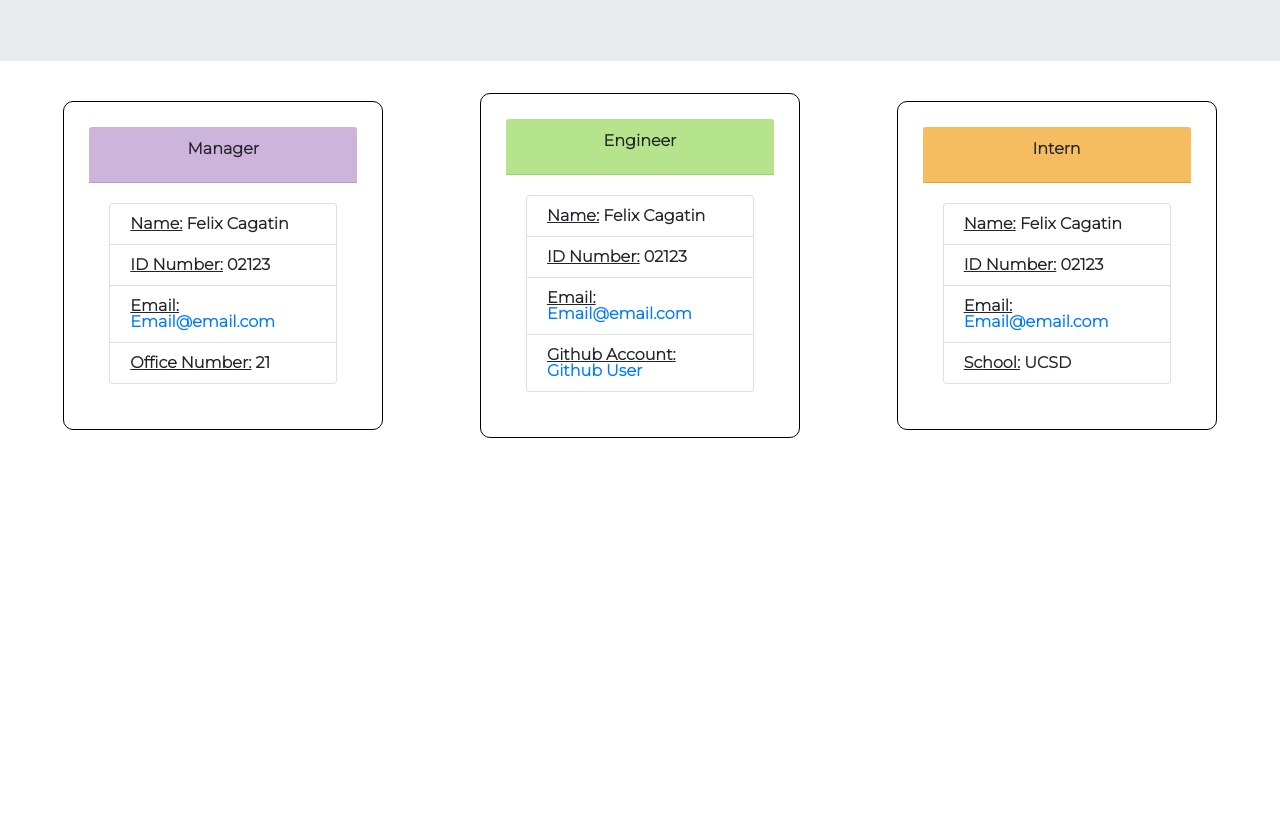
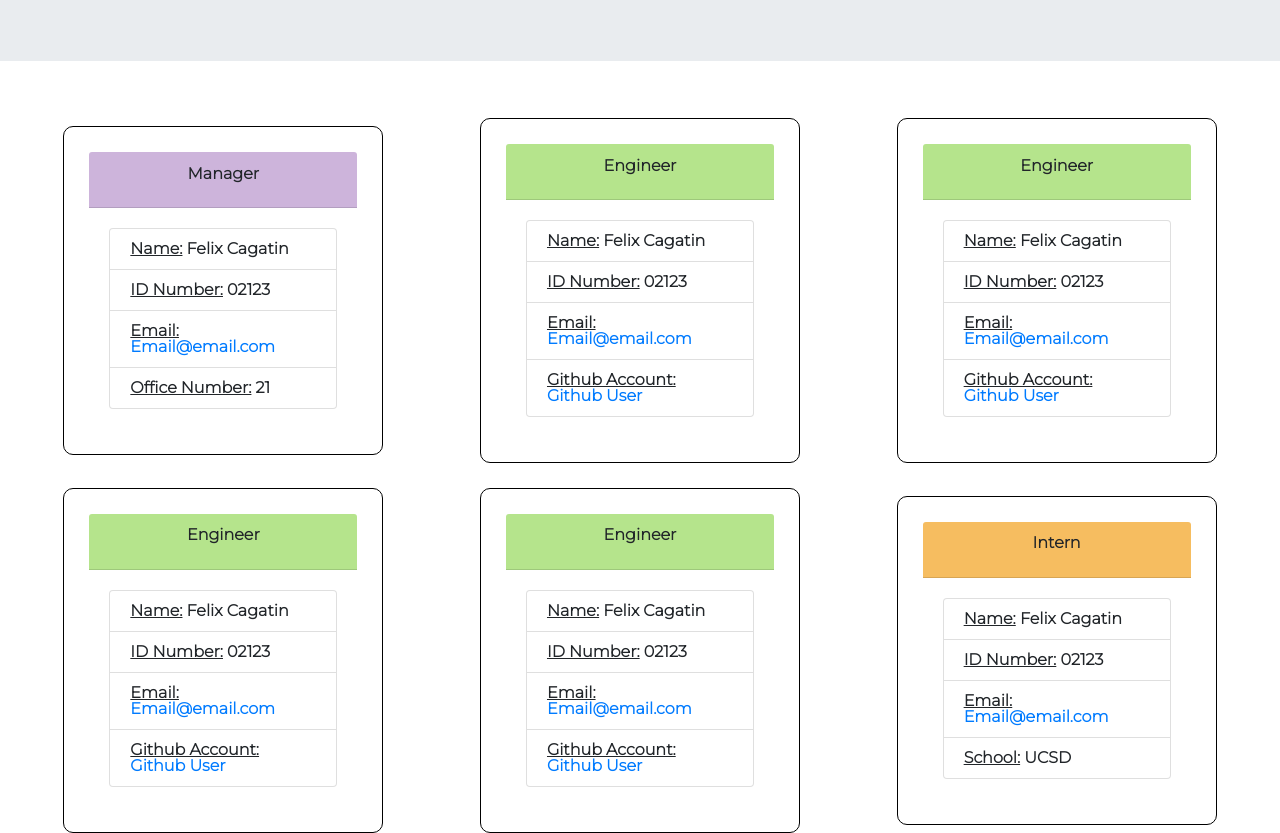
Before and after one commit to cagatin/Team-Profile-Generator, a website: page dist/index.html in a window 1280 px wide. Shown: the part 134-967 px from the top of the page. Before the commit the page ends 800 px from the top, so only its background shows below. Drawn offline with nearby package versions, Linux system fonts and the light colour scheme.

Commit message:
added margin-top property to cards to remove clipping

```diff
--- a/dist/index.html
+++ b/dist/index.html
@@ -28,7 +28,7 @@
         </div>
     </header>
     <main class="contianer-fluid">
-        <div class="container-fluid d-flex flex-column flex-sm-column flex-md-row flex-lg-row align-items-center justify-content-center justify-content-md-around justify-content-lg-around"
+        <div class="container-fluid d-flex flex-wrap flex-column flex-sm-column flex-md-row flex-lg-row align-items-center justify-content-center justify-content-md-around justify-content-lg-around"
             id="card-container">
             <!--Manager card-->
             <div class="card" style="width: 20rem;">
@@ -50,6 +50,66 @@
                 </div>
             </div>
             <!-- Engineer Card -->
+            <div class="card engineerCard" style="width: 20rem;">
+                <div class="card-header engineerHeader">
+                    <h2 class="card-title">Engineer</h2>
+                </div>
+                <div class="card-body">
+                    <ul class="list-group card-list">
+                        <li class="list-group-item card-list-item"><span class="itemTitle">Name:</span> Felix
+                            Cagatin
+                        </li>
+                        <li class="list-group-item card-list-item"><span class="itemTitle">ID Number:</span> 02123
+                        </li>
+                        <li class="list-group-item card-list-item"><span class="itemTitle">Email:</span> <a
+                                href="mailto:EMAIL GOES HERE">Email@email.com</a>
+                        </li>
+                        <li class="list-group-item card-list-item"><span class="itemTitle">Github Account:</span> <a
+                                href="#">Github User</a>
+                        </li>
+                    </ul>
+                </div>
+            </div>
+            <div class="card engineerCard" style="width: 20rem;">
+                <div class="card-header engineerHeader">
+                    <h2 class="card-title">Engineer</h2>
+                </div>
+                <div class="card-body">
+                    <ul class="list-group card-list">
+                        <li class="list-group-item card-list-item"><span class="itemTitle">Name:</span> Felix
+                            Cagatin
+                        </li>
+                        <li class="list-group-item card-list-item"><span class="itemTitle">ID Number:</span> 02123
+                        </li>
+                        <li class="list-group-item card-list-item"><span class="itemTitle">Email:</span> <a
+                                href="mailto:EMAIL GOES HERE">Email@email.com</a>
+                        </li>
+                        <li class="list-group-item card-list-item"><span class="itemTitle">Github Account:</span> <a
+                                href="#">Github User</a>
+                        </li>
+                    </ul>
+                </div>
+            </div>
+            <div class="card engineerCard" style="width: 20rem;">
+                <div class="card-header engineerHeader">
+                    <h2 class="card-title">Engineer</h2>
+                </div>
+                <div class="card-body">
+                    <ul class="list-group card-list">
+                        <li class="list-group-item card-list-item"><span class="itemTitle">Name:</span> Felix
+                            Cagatin
+                        </li>
+                        <li class="list-group-item card-list-item"><span class="itemTitle">ID Number:</span> 02123
+                        </li>
+                        <li class="list-group-item card-list-item"><span class="itemTitle">Email:</span> <a
+                                href="mailto:EMAIL GOES HERE">Email@email.com</a>
+                        </li>
+                        <li class="list-group-item card-list-item"><span class="itemTitle">Github Account:</span> <a
+                                href="#">Github User</a>
+                        </li>
+                    </ul>
+                </div>
+            </div>
             <div class="card engineerCard" style="width: 20rem;">
                 <div class="card-header engineerHeader">
                     <h2 class="card-title">Engineer</h2>
--- a/dist/styles.css
+++ b/dist/styles.css
@@ -21,6 +21,7 @@ body {
     border: 1px solid black;
     border-radius: 10px;
     font-weight: bold;
+    margin-top: 2%;
 }
 
 .card-header {
```
